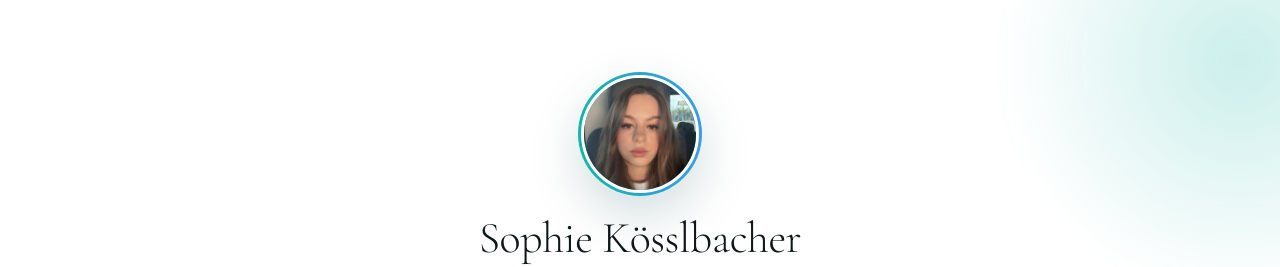
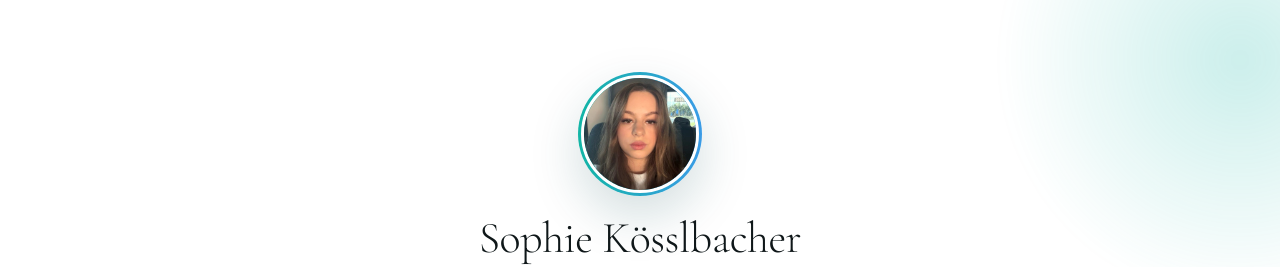
Before and after one commit to phieluxe/phieluxe.github.io, a plain HTML site: page index.html in a window 1280 px wide. Shown: the top 267 px of the page. Drawn offline with Linux system fonts and the light colour scheme.

Commit message:
Profilbild aufhübschen und unter neuem Namen ablegen
Heller, wärmer, Haut leicht weicher. Neuer Dateiname, damit Handys
nicht das alte Bild aus dem Zwischenspeicher zeigen.

Co-Authored-By: Claude Opus 5.5 <noreply@anthropic.com>

```diff
--- a/index.html
+++ b/index.html
@@ -7,7 +7,7 @@
 <meta name="description" content="UGC-Portfolio, Brand Nova Kurse und meine Kanäle: alle Links von Sophie Kösslbacher an einem Ort.">
 <meta property="og:title" content="Sophie Kösslbacher · Links">
 <meta property="og:description" content="UGC-Portfolio, Brand Nova Kurse und meine Kanäle an einem Ort.">
-<meta property="og:image" content="https://phieluxe.github.io/assets/img/profil.jpg">
+<meta property="og:image" content="https://phieluxe.github.io/assets/img/profil-2.jpg">
 <meta name="theme-color" content="#f0faf9">
 <style>
 @font-face{font-family:"Cormorant";font-weight:300;font-style:normal;font-display:swap;src:url(assets/fonts/cormorant-garamond-latin-300-normal.woff2) format("woff2")}
@@ -116,7 +116,7 @@ footer button:hover{color:var(--text)}
 <main>
 
   <header class="profile">
-    <div class="avatar"><img src="assets/img/profil.jpg" alt="Sophie Kösslbacher" width="240" height="240"></div>
+    <div class="avatar"><img src="assets/img/profil-2.jpg" alt="Sophie Kösslbacher" width="240" height="240"></div>
     <h1>Sophie Kösslbacher</h1>
     <div class="tag">UGC Creatorin · Ambassador · Kurse</div>
     <p class="bio">Ich mache Content für Marken und zeige dir, wie ich <em>arbeite</em>.</p>
```
Also changed, not shown: assets/img/profil-2.jpg (added), assets/img/profil.jpg (deleted).
